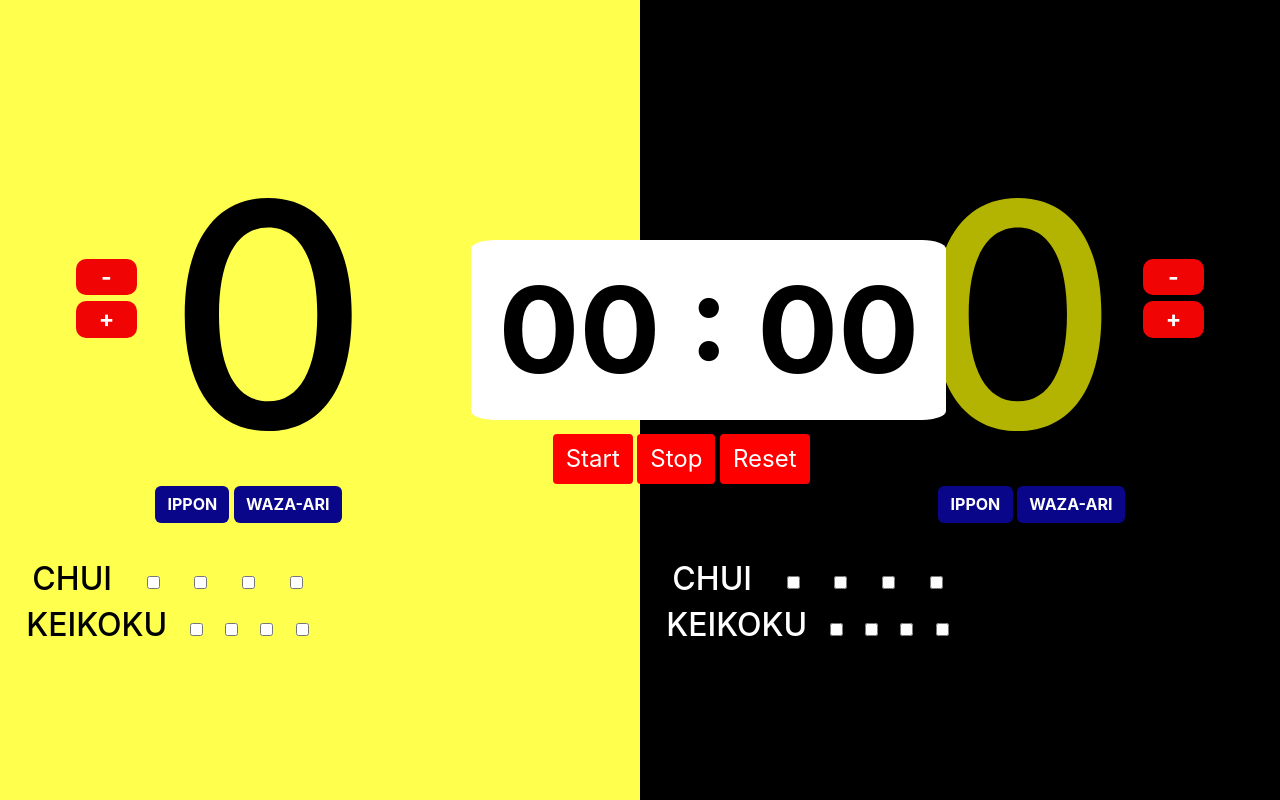
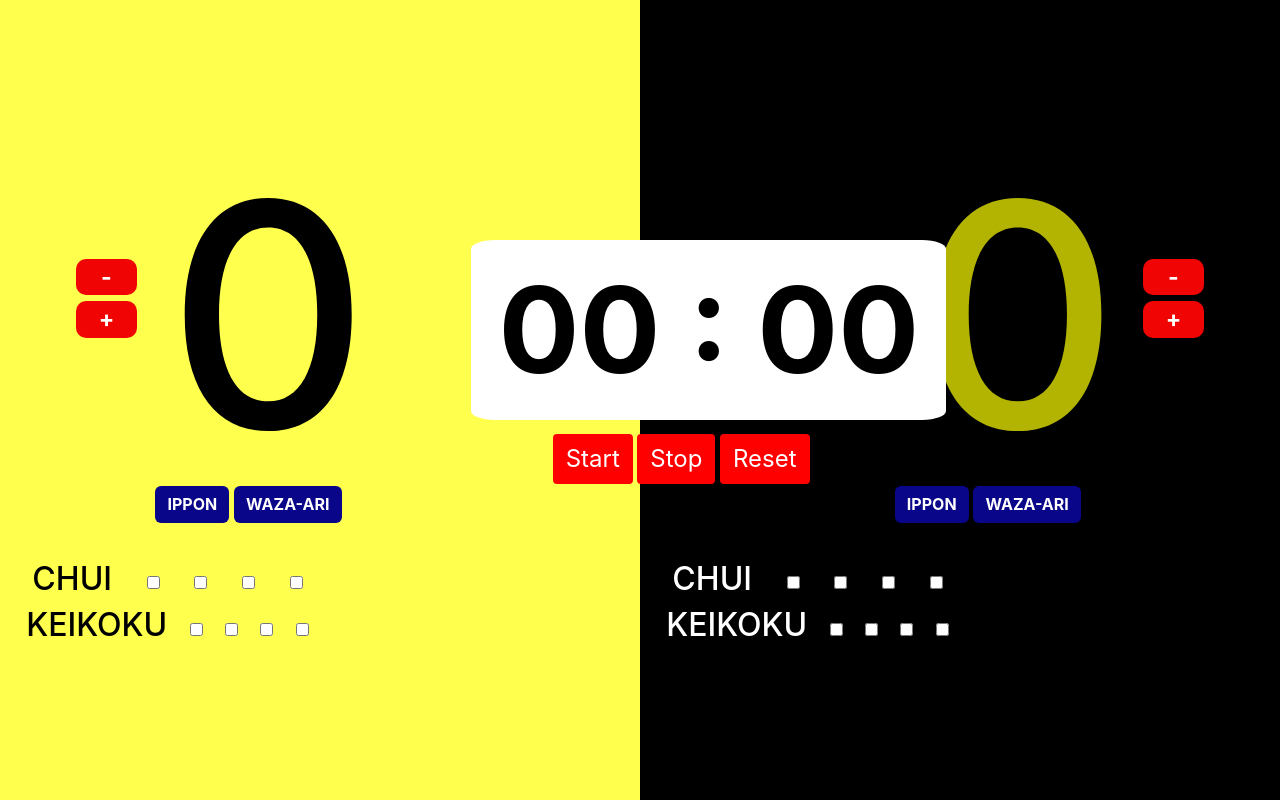
Before and after one commit to kushvijay234/nai_scoreboard, a plain HTML site: page index.html in a window 1280 px wide. Drawn offline with nearby package versions, Linux system fonts and the light colour scheme.

Commit message:
update on btn on Point

```diff
--- a/styles.css
+++ b/styles.css
@@ -87,8 +87,8 @@ h1#black-player-point {
     position: relative;
     display: flex;
     justify-content: flex-end;
-    right: 23%;
-    top: 13%;
+    right: 23vh;
+    top: 13vh;
 }
 .yellow-mins {
     color: #ffffff;
```
